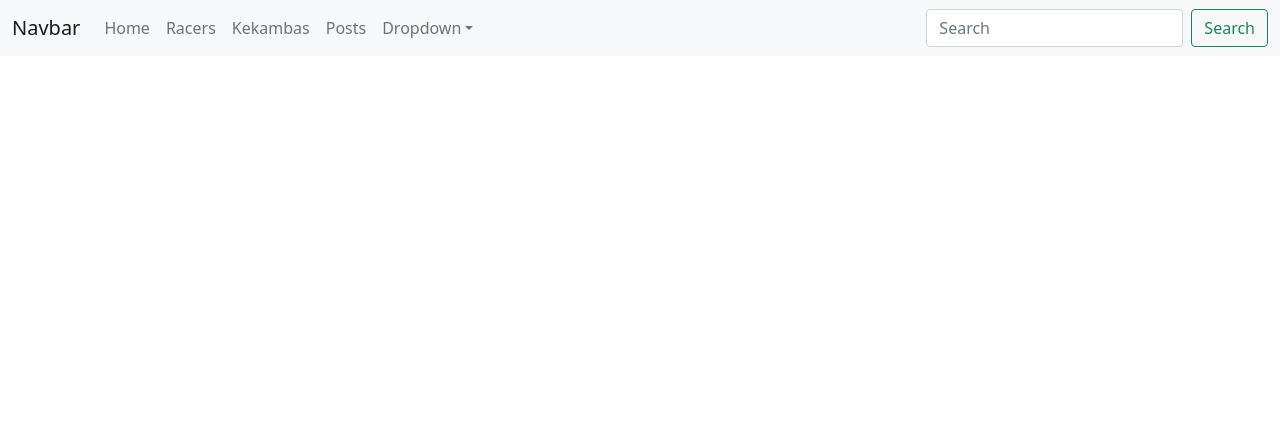
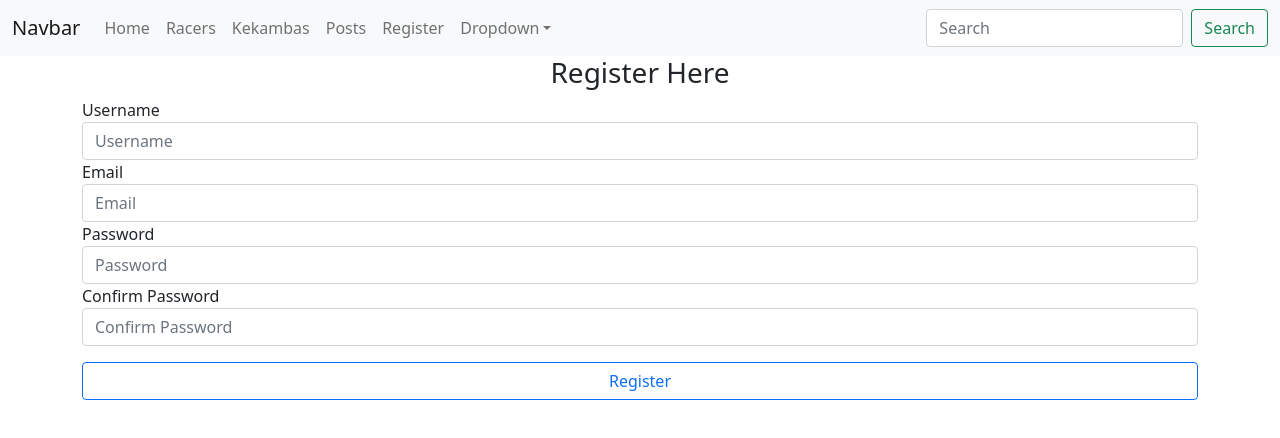
Before and after one commit to bstanton773/kekambas-79_react, a React (Create React App) app: page /register in a window 1280 px wide. Shown: the top 438 px of the page. Built offline with nearby package versions, Linux system fonts and the light colour scheme.

Commit message:
Register view

```diff
--- a/src/App.js
+++ b/src/App.js
@@ -5,6 +5,7 @@ import Home from './views/Home';
 import Kekambas from './views/Kekambas';
 import PostList from './views/PostList';
 import RacerList from './views/RacerList';
+import Register from './views/Register';
 
 export default class App extends Component {
     constructor(props){
@@ -46,6 +47,7 @@ export default class App extends Component {
                         <Route path="racers" element={<RacerList />} />
                         <Route path="kekambas" element={<Kekambas />} />
                         <Route path="posts" element={<PostList /> } />
+                        <Route path="register" element={<Register /> } />
                     </Routes>
 
                 </div>
--- a/src/components/Navbar.js
+++ b/src/components/Navbar.js
@@ -24,6 +24,9 @@ export default class Navbar extends Component {
                         <li className="nav-item">
                             <Link className="nav-link" to="/posts">Posts</Link>
                         </li>
+                        <li className="nav-item">
+                            <Link className="nav-link" to="/register">Register</Link>
+                        </li>
                         <li className="nav-item dropdown">
                         <a className="nav-link dropdown-toggle" href="/" id="navbarDropdown" role="button" data-bs-toggle="dropdown" aria-expanded="false">
                             Dropdown
--- /dev/null
+++ b/src/views/Register.js
@@ -0,0 +1,68 @@
+import React from 'react';
+import { useNavigate } from 'react-router-dom';
+
+export default function Register(props){
+
+    let navigate = useNavigate();
+
+
+    const handleSubmit = (e) => {
+        e.preventDefault();
+        // console.log(e);
+
+        // Confirm that the passwords are the same
+        let password = e.target.password.value;
+        let confirmPass = e.target.confirmPass.value;
+        if (password !== confirmPass){
+            console.log('The passwords are not the same')
+            navigate('/register')
+        } else {
+
+            // Set up request to create new user endpoint
+            let myHeaders = new Headers();
+            myHeaders.append('Content-Type', 'application/json');
+
+            let data = JSON.stringify({
+                username: e.target.username.value,
+                email: e.target.email.value,
+                password: password
+            })
+
+            fetch('http://localhost:5000/api/users', {
+                method: 'POST',
+                headers: myHeaders,
+                body: data
+            }).then(res => res.json())
+                .then(data => {
+                    console.log(data)
+                    navigate('/')
+                })
+        }
+
+
+    }
+    return (
+        <form onSubmit={handleSubmit}>
+            <h3 className='text-center'>Register Here</h3>
+            <div className='form-group'>
+                <fieldset>
+                    <label htmlFor='username'>Username</label>
+                    <input type='text' name='username' className='form-control' placeholder='Username' />
+                </fieldset>
+                <fieldset>
+                    <label htmlFor='email'>Email</label>
+                    <input type='email' name='email' className='form-control' placeholder='Email' />
+                </fieldset>
+                <fieldset>
+                    <label htmlFor='password'>Password</label>
+                    <input type='password' name='password' className='form-control' placeholder='Password' />
+                </fieldset>
+                <fieldset>
+                    <label htmlFor='confirmPass'>Confirm Password</label>
+                    <input type='password' name='confirmPass' className='form-control' placeholder='Confirm Password' />
+                </fieldset>
+                <input type='submit' className='btn btn-outline-primary w-100 mt-3' value='Register' />
+            </div>
+        </form>
+    );
+}
```
